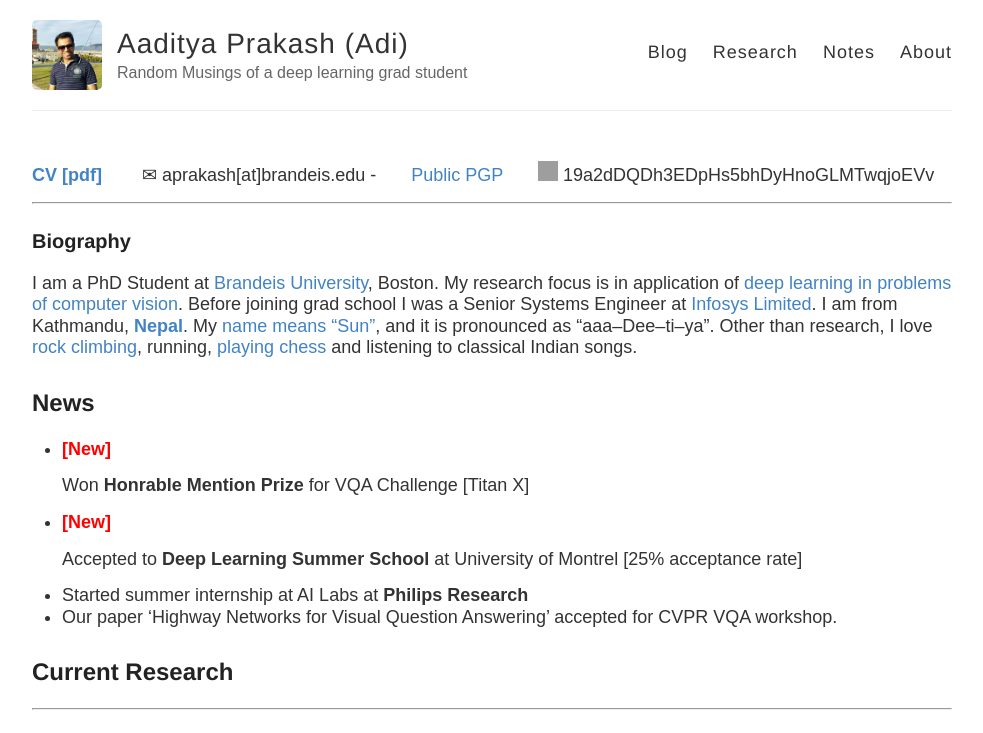
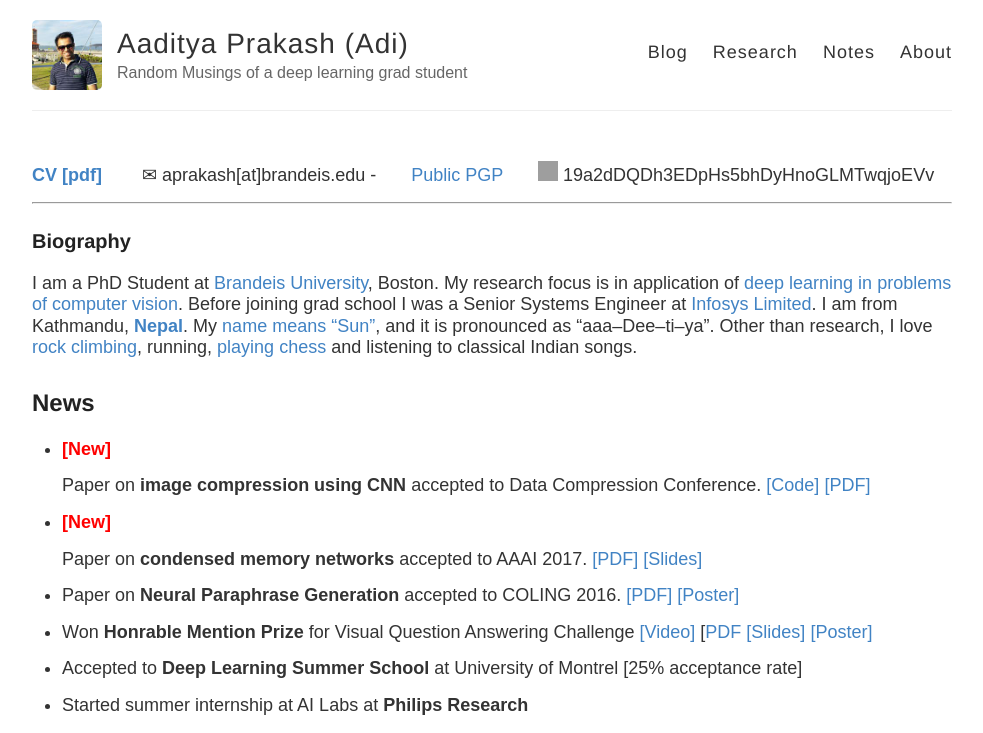
Before and after one commit to iamaaditya/iamaaditya.github.io, a Jekyll site: the page built from about/index.md, in a window 1280 px wide and 1400 px high. Shown: the top 733 px of the window, without its empty margins (84-1067 px from the left). Built offline with Jekyll 4.4.1, drawn with Linux system fonts in a browser that asks for light colours; some web fonts are replaced; some of the changed text lies outside the part shown; grey boxes are pictures that could not be loaded.

Commit message:
add the new papers

```diff
--- a/about/index.md
+++ b/about/index.md
@@ -6,93 +6,198 @@ dsq_thread_id: []
 ---
 [**CV [pdf]**](http://www.cs.brandeis.edu//~aprakash/CV.pdf)  &nbsp;&nbsp;&nbsp;&nbsp;&nbsp;&nbsp; ✉ aprakash[at]brandeis.edu - &nbsp;&nbsp;&nbsp;&nbsp;&nbsp;&nbsp;[Public PGP](https://raw.githubusercontent.com/iamaaditya/iamaaditya.github.io/master/pgp_public_aaditya.txt)  &nbsp;&nbsp;&nbsp;&nbsp;&nbsp;&nbsp;<img src="http://bitcoinsymbol.org/i/old-bitcoin-logo.svg" width="20px" height="20px" /> 19a2dDQDh3EDpHs5bhDyHnoGLMTwqjoEVv
 
+
+
 * * *
+
+
 
 ### <a name="biography" id="biography"></a>Biography
 
+
+
 I am a PhD Student at [Brandeis University](http://www.brandeis.edu/), Boston. My research focus is in application of [deep learning in problems of computer vision]({{site.baseurl}}/notes/research/). Before joining grad school I was a Senior Systems Engineer at [Infosys Limited](https://www.infosys.com/). I am from Kathmandu, [**Nepal**](https://media.gadventures.com/media-server/image_library/Nepal-Himalaya-Mountains-Annapurna-Pokhara-Prayer-Flags-IS-027332084-Lg-RGB.jpg). My [name means "Sun"]({{site.baseurl}}/notes/name/), and it is pronounced as "aaa--Dee--ti--ya". Other than research, I love [rock climbing]({{site.baseurl}}/notes/climbing/), running, [playing chess]({{site.baseurl}}/notes/chess/) and listening to classical Indian songs.
 
+
+
 ## News
-* <font color="red"><strong>[New]</strong></font>  Won **Honrable Mention Prize** for VQA Challenge [Titan X]
-* <font color="red"><strong>[New]</strong></font>  Accepted to **Deep Learning Summer School** at University of Montrel [25% acceptance rate]
+
+* <font color="red"><strong>[New]</strong></font> Paper on **image compression using CNN** accepted to Data Compression Conference. [[Code]](https://github.com/iamaaditya/image-compression-cnn) [[PDF]](https://arxiv.org/pdf/1612.08712v1.pdf)
+
+* <font color="red"><strong>[New]</strong></font> Paper on **condensed memory networks** accepted to AAAI 2017. [[PDF]](https://arxiv.org/pdf/1612.01848v1.pdf) [[Slides]](https://docs.google.com/presentation/d/1NSGEBYJmYEa5zsPJBocYcyRVZLKG0y274Wib_BlRX-U/edit?usp=sharing)
+
+* Paper on **Neural Paraphrase Generation** accepted to COLING 2016. [[PDF]](https://arxiv.org/pdf/1610.03098v3.pdf) [[Poster]](https://www.dropbox.com/s/ju09291jukvtg50/coling_poster.pdf?dl=0)
+
+* Won **Honrable Mention Prize** for Visual Question Answering Challenge [[Video]](https://www.youtube.com/watch?v=Fc2v_-VTRSY&index=14&list=PL_bDvITUYucC0r43EXIHkQE_fHVXlmboH) [[PDF](http://gpgpu.cs-i.brandeis.edu/highway.pdf) [[Slides]](https://docs.google.com/presentation/d/1EvYlvwXa7mjiQ2YjFmFs9LigOI8XFiYcd4jOqnprZyQ/edit?usp=sharing) [[Poster]](https://docs.google.com/presentation/d/1S5eVgDddkG4HaMLDBV5KaaDwPO_rDgMyNzOfq4LiJS0/edit?usp=sharing)
+
+* Accepted to **Deep Learning Summer School** at University of Montrel [25% acceptance rate]
+
 * Started summer internship at AI Labs at **Philips Research**
+
 * Our paper 'Highway Networks for Visual Question Answering' accepted for CVPR VQA workshop.
 
 
+
+
+
 ## Current Research
+
 * * *
 
+<center> <img src="https://raw.githubusercontent.com/iamaaditya/image-compression-cnn/master/girl_msroi.png"> </center>
+
+* __Problem__: Add semantic knowledge to image compression Semantic Image Compression
+
+* __Our method__: Use CNN to generate a map that covers all the 'semantic objects' and weighs them based on importance. Use variable scaling JPEG to encode the information.
+For more details :
+
+* [[Code]](https://github.com/iamaaditya/image-compression-cnn) [[PDF]](https://arxiv.org/pdf/1612.08712v1.pdf)
+
+* Supervisor - Prof. [James Storer](http://www.cs.brandeis.edu/~storer/)
+
+
+
 ### - Visual Question Answering
+
 
 <img src="http://visualqa.org/static/img/teaser_small.jpg" height="65%" width="65%" />
 
 
+
 * __Problem__: Given a color image of arbitrary size and question of arbitrary length, come up with the most reasonable answer (ground truth obtained from 10 amazon-turks responses)
+
 * __Our approach__:
+
 Use of Highway networks to attain implicit attention and learn deeper feature representations. [See this]({{site.baseurl}}/research/vqa/)  for more details
+
 * Supervisor - Prof. [James Storer](http://www.cs.brandeis.edu/~storer/)
+
+
 
 ### - Transfer learning
 
+
+
 * We are investigating ideas for improving content based image retrieval through transfer learning.
+
 * We are currently exploring ways to retrieve [MIT Places](http://places.csail.mit.edu/) (scene recognition database) using deep residual image models like [ResNet - 2015 ImageNet challenge winner](http://research.microsoft.com/en-us/um/people/kahe/ilsvrc15/ilsvrc2015_deep_residual_learning_kaiminghe.pdf). Our goal is to do ablation study on the 152 layers of ResNet for image retrieval task.
+
 * [Literature survey]({{site.baseurl}}/research/vector_quantization/) for compressing deep convolutional neural networks using vector quantization.
 
+
+
 ## Past Research
+
 * * *
+
+
 
 ### - Computational Fact Checking [Summer 2014]
 
+
+
 * We investigated applications of computational fact checking on a database with retrospections.
+
 * Implemented a fact checking application for database with weekly Music Billboards.
+
 * [One page summary](https://drive.google.com/open?id=0Bw852LkIy1pXaG1ZN0l2R0M2Zms) &nbsp;&nbsp;&nbsp;&nbsp;-----&nbsp;&nbsp;&nbsp;&nbsp;&nbsp;&nbsp; [Detailed Report](https://drive.google.com/open?id=0Bw852LkIy1pXWEF5Nkt6aUp2UVk)
+
 * Supervisor - [Prof. Liuba Shrira](http://www.cs.brandeis.edu/~liuba/)
 
+
+
 ### - Self Organizing maps for large unstructured data [2013] - [Infosys Labs](http://www.infosysblogs.com/infosys-labs/bloggers.html)
+
 <br />
+
 <img src="https://raw.githubusercontent.com/iamaaditya/iamaaditya.github.io/master/images/som_image.png" height="60%" width="60%" />
 
 
+
+
+
 * Formulated and designed a novel way to visualize self-organizing maps for unstructured big data.<br />
+
 * Compared various forms of visual representation along with radar graphs and default visualization of self-organizing maps from most of the common packages in R and Matlab.<br />
+
 * See Publication section for Abstract and PDF of the published work.
+
+
+
 
 
 ### - Distributed Simulated Annealing [2012] - [Infosys Labs](http://www.infosysblogs.com/infosys-labs/bloggers.html)
 
+
+
 * Studied industry scaled distributed simulated annealing and issues that arise when dealing with large scale optimization.
+
 * Presented fault tolerance techniques for such a system designed for MapReduce infrastructure running on Apache Hadoop.
+
 * See Publication section for Abstract and PDF of the published work.
 
 
+
+
+
 ## Projects
+
 * * *
 
+
+
 * [Detecting fallacy in sentences](https://github.com/gekonwi/brandeis.semantics.final_project) - A computational semantics project in Haskell. Collaborators - [Amin](https://github.com/amsa) & [Shlomo](https://github.com/gekonwi)
+
 * [Social Travel guide](https://github.com/edenzik/elastiCity). Elastic Search project for travel search guide. Collaborators [Eden](https://github.com/edenzik), [Dimos](https://github.com/dimstamat) & Zhenyu.
+
 * [Clipboard to Email](https://github.com/iamaaditya/Clipboard_to_Email). Send Code from clipboard to email automatically.
 
 
 
+
+
+
+
 ## Publications
+
 * * *
+
+
+
 
 
 ### Published
 
+
+
 *   Prakash, A. & Storer, J (2016) Highway Networks for Visual Question Answering, CVPR Workshop (VQA). [PDF](http://gpgpu.cs-i.brandeis.edu/highway.pdf)
 
+
+
 *   Prakash, A. (2013). Reconstructing Self Organizing Maps as Spider Graphs for better visual interpretation of large unstructured datasets. _Infosys Lab Briefings, Infosys._ Vol 11(1). _Jan 2013_ <br />
+
     | [[Abstract]](http://aaditya.info/research/abstract_graph.txt) [[Full-pdf]](http://aaditya.info/research/graph.pdf) [[INFY]](http://www.infosys.com/infosys-labs/publications/infosyslabs-briefings/Pages/bigdata-challenges-opportunities.aspx) [[slides]](http://aaditya.info/research/slides_graph.pdf) |
 
+
+
 *   Prakash, A. (2012). Measures of Fault Tolerance in Distributed Simulated Annealing. _Proceedings of International Conference on Perspective of Computer Confluence with Sciences._ Vol 1 pp 111-114\.<br />
+
     | [[Abstract]](http://aaditya.info/research/abstract_fault.txt) [[Full-pdf]](http://aaditya.info/research/fault.pdf) [[arXiv]](http://arxiv.org/abs/1212.3295) [[slides]](http://aaditya.info/research/slides_fault.pdf) |
 
+
+
 *   Prakash, A., & Jha, R. K. (2012). New Interface Protocol to Connect Multiple Bank Networks from a Single Outlet. _International Journal of Computer Applications, NY, USA_ Vol. 55(1) pp 1-9.<br />
+
     | [[Abstract]](http://aaditya.info/research/abstract_protocol.txt) [[Full-pdf]](http://aaditya.info/research/protocol.pdf) [[IJCA]](http://www.ijcaonline.org/archives/volume55/number12/8804-3034) [[slides]](http://aaditya.info/research/slides_protocol.pdf) |
+
+
+
+
 
 
 
 * * *
 
+
+
 [Quora](http://www.quora.com/Aaditya-Prakash) - [Wikipedia](http://en.wikipedia.org/wiki/User:Iamaaditya) - [Google+](https://plus.google.com/u/0/100303074762902184969?rel=author) - [Twitter](http://twitter.com/aaditya_prakash) - [Linkedin](https://in.linkedin.com/in/aaditya-prakash-68453338) - [Academia.edu](http://infosys.academia.edu/aadityaprakash) - [SlideShare](http://www.slideshare.net/aadityaprakash/) - [GitHub](https://github.com/iamaaditya)
```
Also changed, not shown: notes/algorithms/index.md (+1 -0 lines), notes/convert_to_link.txt (added, +1 -0 lines), notes/image_compression/index.md (added, +17 -0 lines).
